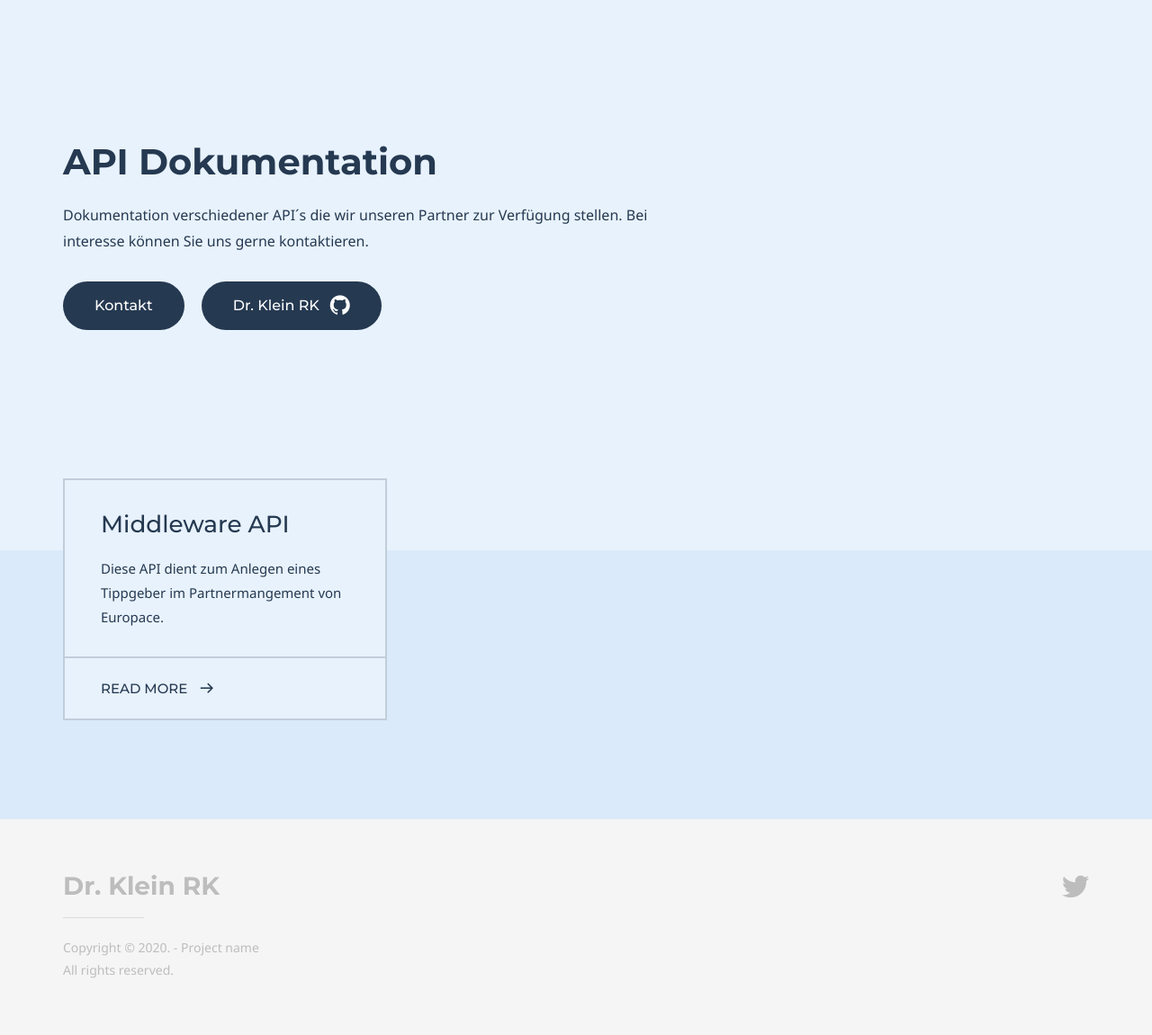
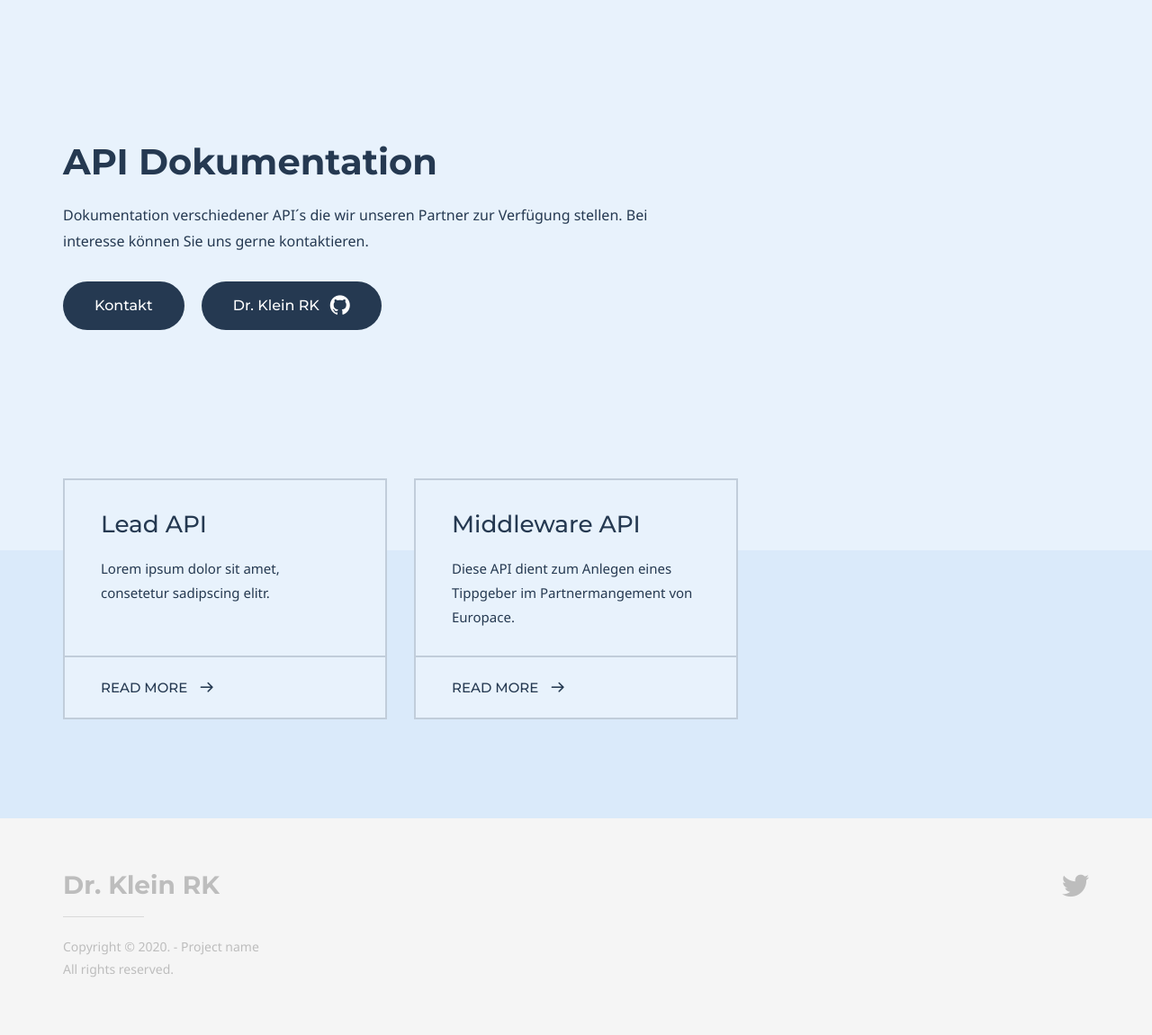
Before and after one commit to drklein-rk/api-drkleinrk, a Jekyll site: the page built from index.md, in a window 1280 px wide. Shown: the whole page at 90% size. Built offline with Jekyll 4.4.1, drawn with Linux system fonts in a browser that asks for light colours; some web fonts are replaced; part of the change alters nothing that is shown.

Commit message:
Update index.md

```diff
--- a/index.md
+++ b/index.md
@@ -15,15 +15,12 @@ buttons:
       url: 'https://github.com/drklein-rk'
       external_url: true
 
-# Lead API
+# Grid navigation
 grid_navigation:
     - title: Lead API
       excerpt: Lorem ipsum dolor sit amet, consetetur sadipscing elitr.
       cta: Read more
       url: 'lead.md'
-
-# Middleware API
-grid_navigation:
     - title: Middleware API
       excerpt: Diese API dient zum Anlegen eines Tippgeber im Partnermangement von Europace.
       cta: Read more
```
